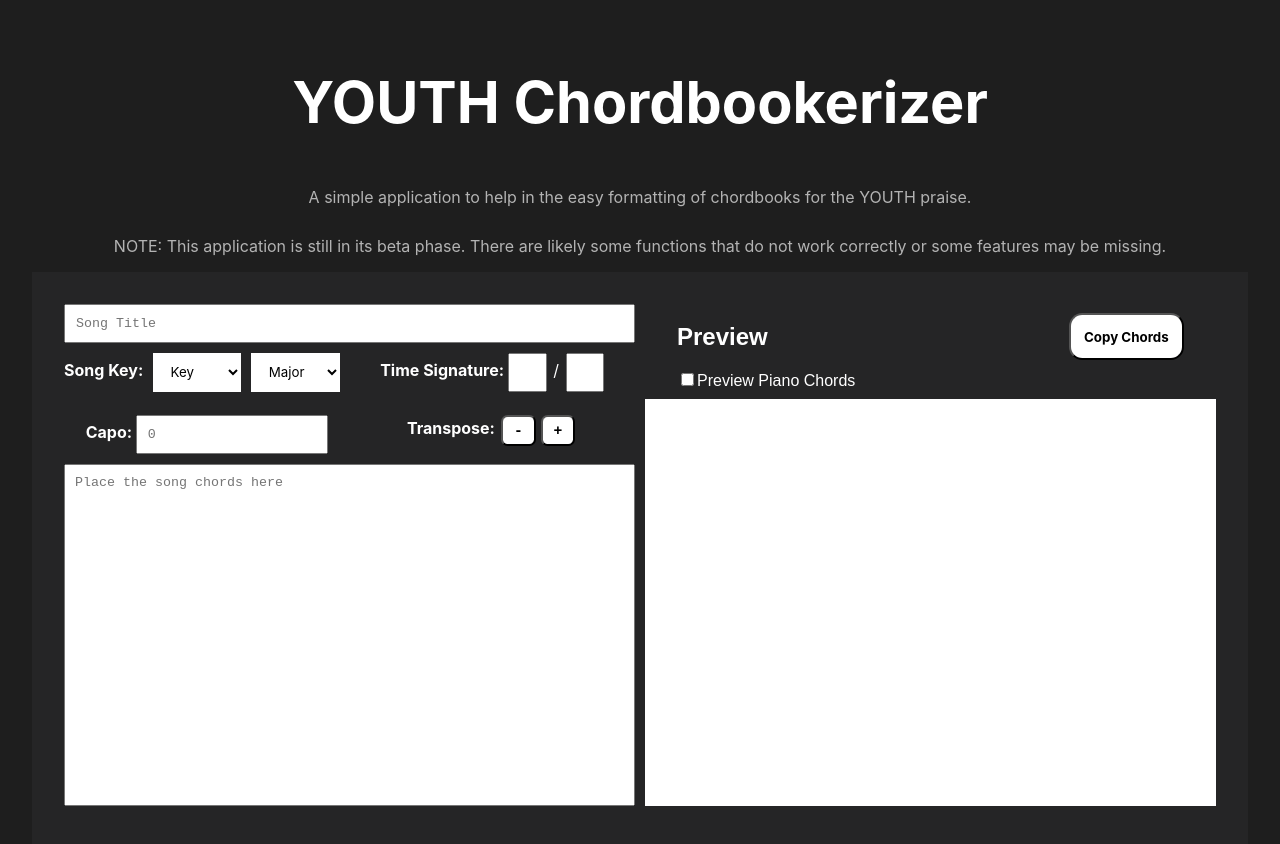
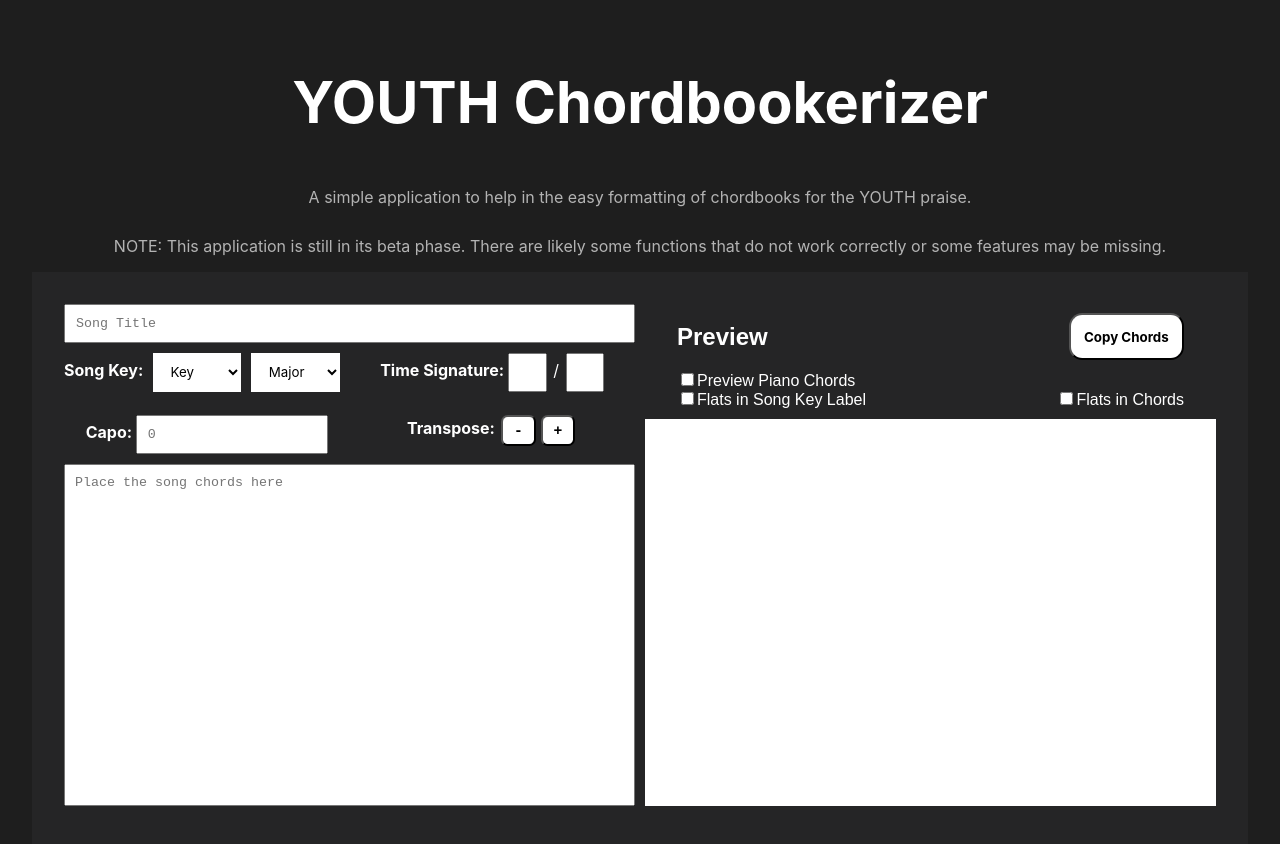
Before and after one commit to notgian/youth-chordbookerizer, a React app: page / in a window 1280 px wide. Shown: the top 844 px of the page. Built offline with nearby package versions, Linux system fonts and the light colour scheme; the HTML template or start-up script is replaced by a standard one.

Commit message:
feat: added more options for preview (flats in chord and key) and fixed the transpose functions to output flats

```diff
--- a/src/OutputArea.tsx
+++ b/src/OutputArea.tsx
@@ -144,7 +144,10 @@ const OutputArea = () => {
     const capo = snapshot.capo;
     const chordsText = snapshot.chords;
 
+    // Output options
     const [showPianoChords, setShowPianoChords] = useState<boolean>(false);
+    const [showFlatsKeyLabel, setShowFlatsKeyLabel] = useState<boolean>(false);
+    const [showFlatsSongChords, setShowFlatsSongChords] = useState<boolean>(false);
 
     const renderPreview = () => {
         let preview: React.JSX.Element[] = [];
@@ -175,7 +178,7 @@ const OutputArea = () => {
                 }
                 else if (containsChords(line)) {
                     if (showPianoChords) {
-                        let t = transposeLine(line, Number(capo))
+                        let t = transposeLine(line, Number(capo), showFlatsSongChords)
                         console.log(line, t)
                         return <p key={index} style={outputstyles.chords}>{t}</p>;
                     }
@@ -209,6 +212,29 @@ const OutputArea = () => {
                         <label>Preview Piano Chords</label>
                     </span>
                 </span>
+
+
+                <span className="output-header-row">
+                    <span>
+                        <input
+                            id="input-preview-piano"
+                            type="checkbox"
+                            checked={showFlatsKeyLabel}
+                            onChange={(e) => setShowFlatsKeyLabel(e.target.checked)}
+                        />
+                        <label>Flats in Song Key Label</label>
+                    </span>
+
+                    <span>
+                        <input
+                            id="input-preview-piano"
+                            type="checkbox"
+                            checked={showFlatsSongChords}
+                            onChange={(e) => setShowFlatsSongChords(e.target.checked)}
+                        />
+                        <label>Flats in Chords</label>
+                    </span>
+                </span>
             </span>
             <span className="output-preview">
                 { renderPreview() }
--- a/src/transposer.ts
+++ b/src/transposer.ts
@@ -83,10 +83,10 @@ function flatToSharp(note: string): string {
  *
  * @param {string} chord - the chord to transpose
  * @param {number} transposeFactor - the factor of which to transpose the chord (i.e. -2, +2 is whole step down or up)
- * @param {boolean} [outputFlat=true] - Optional. If true, accidental notes will be formatted as flats (b). If false, sharps (#) will be used.
+ * @param {boolean} [outputFlat=false] - Optional. If true, accidental notes will be formatted as flats (b). If false, sharps (#) will be used.
  * @returns {string|undefined} The transposed chord string, or `undefined` if the input chord is invalid.
  */
-function transposeChord(chord: string, transposeFactor: number, outputFlat: boolean = true): string | undefined {
+function transposeChord(chord: string, transposeFactor: number, outputFlat: boolean = false): string | undefined {
     // force trim the chord
     chord = chord.trim()
     let note = chord.substring(0, 2)
@@ -120,7 +120,7 @@ function transposeChord(chord: string, transposeFactor: number, outputFlat: bool
     note = NOTES_SHARPS[transposedOffset]
 
     // convert sharp back to flat if necessary
-    if (isAccidental && isFlat && !outputFlat) {
+    if (note.length > 1 && note[1] == '#' && outputFlat) {
         note = sharpToFlat(note);
     }
 
@@ -149,10 +149,10 @@ function transposeChord(chord: string, transposeFactor: number, outputFlat: bool
  *
  * @param {string} chord - the chord to transpose
  * @param {number} transposeFactor - the factor of which to transpose the chord (i.e. -2, +2 is whole step down or up)
- * @param {boolean} [outputFlat=true] - Optional. If true, accidental notes will be formatted as flats (b). If false, sharps (#) will be used.
+ * @param {boolean} [outputFlat=false] - Optional. If true, accidental notes will be formatted as flats (b). If false, sharps (#) will be used.
  * @returns {string|undefined} The transposed chord line string, or `undefined` if one of the input chords is invalid.
  */
-function transposeLine(line: string, transposeFactor: number, outputFlat: boolean = true) {
+function transposeLine(line: string, transposeFactor: number, outputFlat: boolean = false) {
     // get the converted chords of each first
     let startsWithSpace = false;
     let chords = line.split(/[\s]+/)
```
Also changed, not shown: 1 other file (tests, documents, lock files or other folders).
